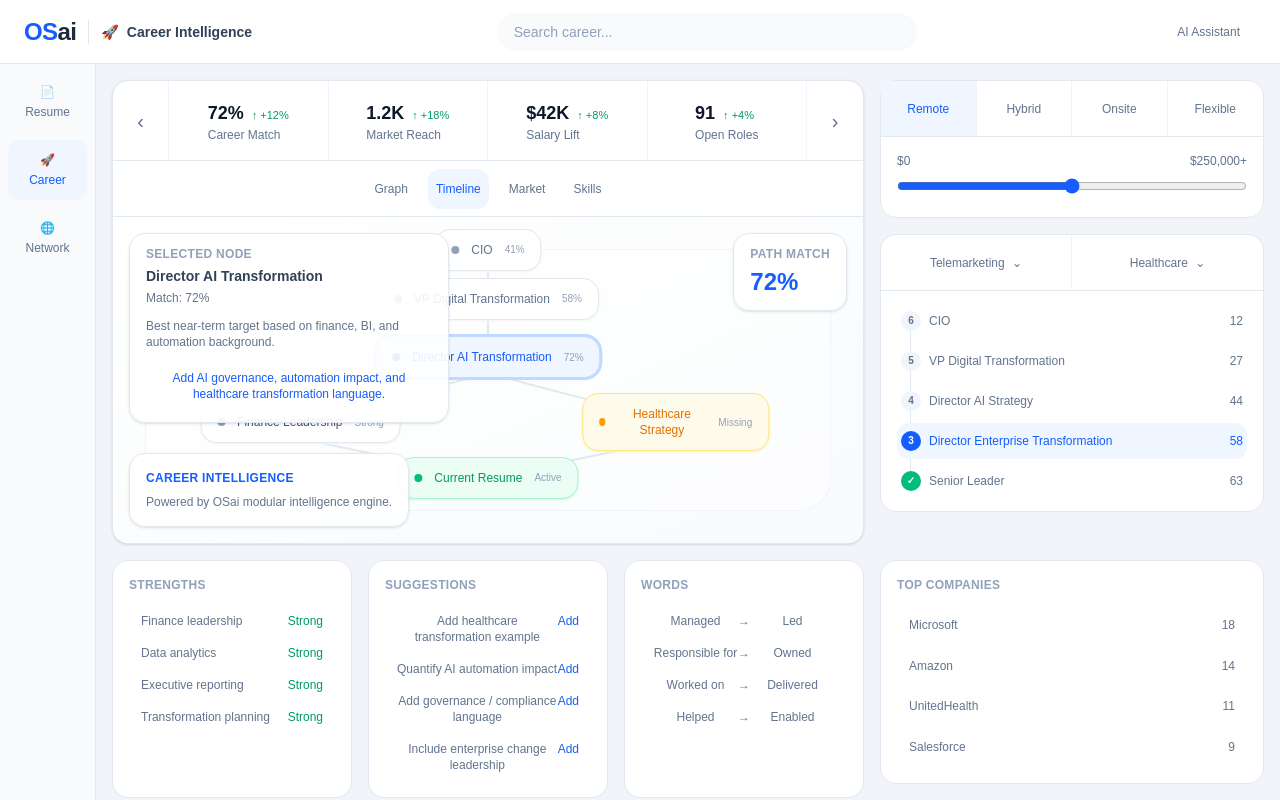
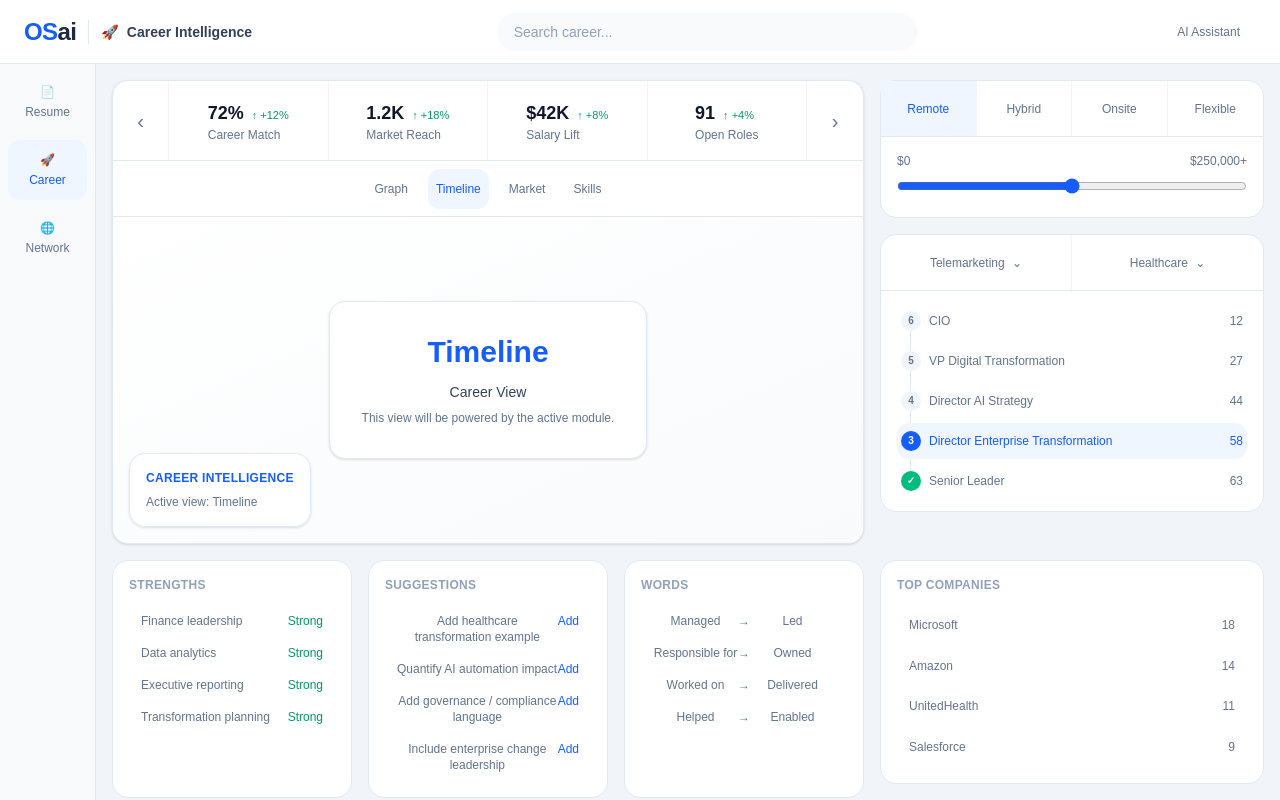
Before and after one commit to OrbitSystemsAi/career-pivot, a Next.js app: page / in a window 1280 px wide. Both pictures are taken after a click on the button "Timeline". Built offline with nearby package versions, Linux system fonts and the light colour scheme.

Commit message:
Connect visualization to active view state

```diff
--- a/core/shell/panels/D3VisualizationPanel.tsx
+++ b/core/shell/panels/D3VisualizationPanel.tsx
@@ -4,22 +4,46 @@ import { getActiveModule } from "@/core/modules/getActiveModule";
 import { useActiveModule } from "@/core/state/ActiveModuleProvider";
 
 export default function D3VisualizationPanel() {
-  const { activeModule } = useActiveModule();
+  const { activeModule, activeView } = useActiveModule();
   const module = getActiveModule(activeModule);
 
   const Visualization = module.panels.visualization;
 
+  const activeViewLabel =
+    module.views.find((view) => view.id === activeView)?.label ?? "Overview";
+
+  const shouldShowPrimaryVisualization =
+    activeView === module.views[0]?.id;
+
   return (
     <div className="relative flex flex-1 overflow-hidden bg-gradient-to-br from-white to-slate-50">
-      <Visualization />
+      {shouldShowPrimaryVisualization ? (
+        <Visualization />
+      ) : (
+        <div className="flex h-full w-full items-center justify-center">
+          <div className="rounded-2xl border border-slate-200 bg-white p-8 text-center shadow-sm">
+            <div className="text-3xl font-bold text-blue-600">
+              {activeViewLabel}
+            </div>
+
+            <div className="mt-3 text-sm font-medium text-slate-700">
+              {module.name} View
+            </div>
+
+            <div className="mt-2 text-xs text-slate-500">
+              This view will be powered by the active module.
+            </div>
+          </div>
+        </div>
+      )}
 
       <div className="absolute bottom-4 left-4 rounded-2xl border border-slate-200 bg-white/90 p-4 shadow-sm">
         <div className="text-xs font-semibold uppercase tracking-wide text-blue-600">
-          {module.name} Intelligence
+          {module.description}
         </div>
 
         <div className="mt-2 text-xs text-slate-500">
-          Powered by OSai modular intelligence engine.
+          Active view: {activeViewLabel}
         </div>
       </div>
     </div>
```
